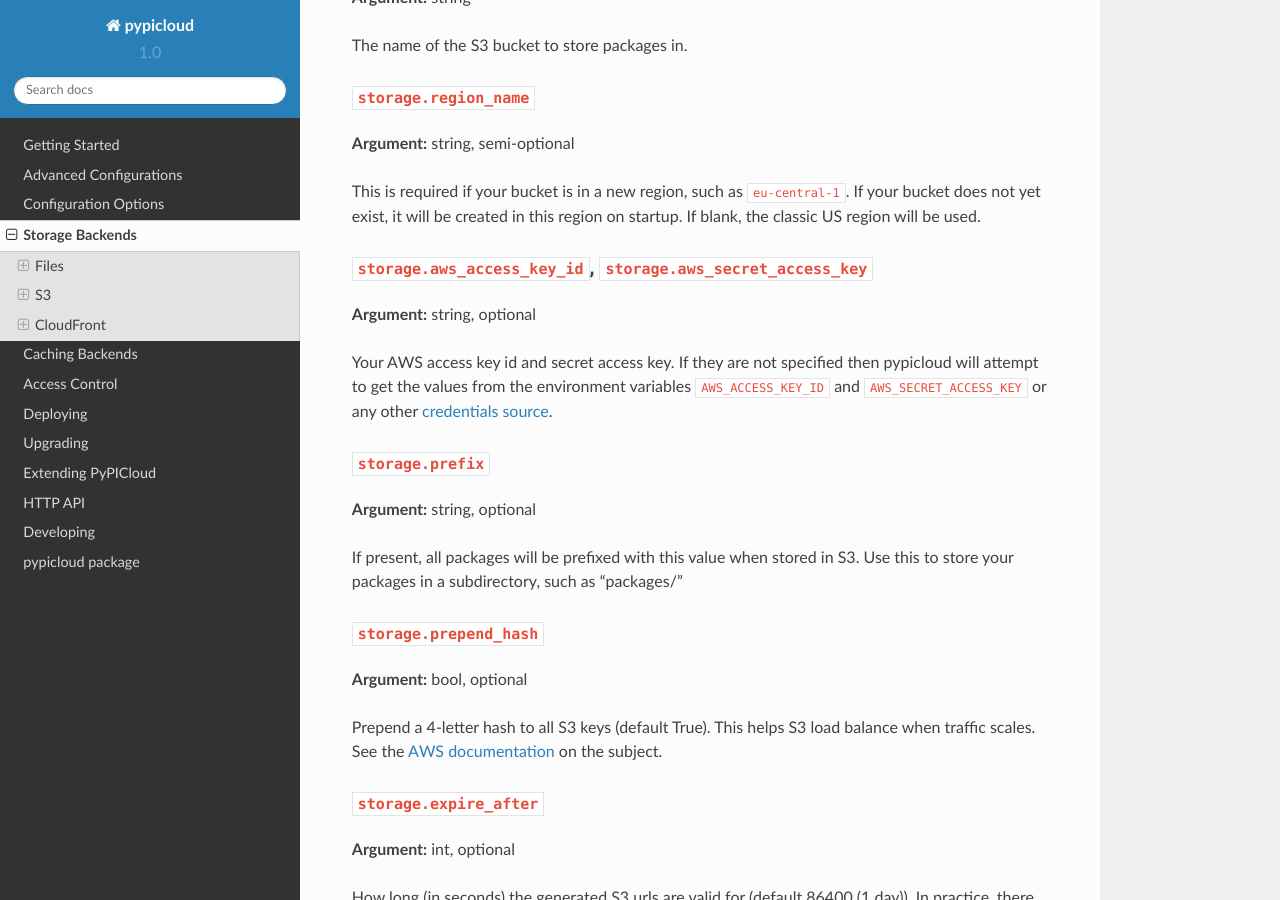
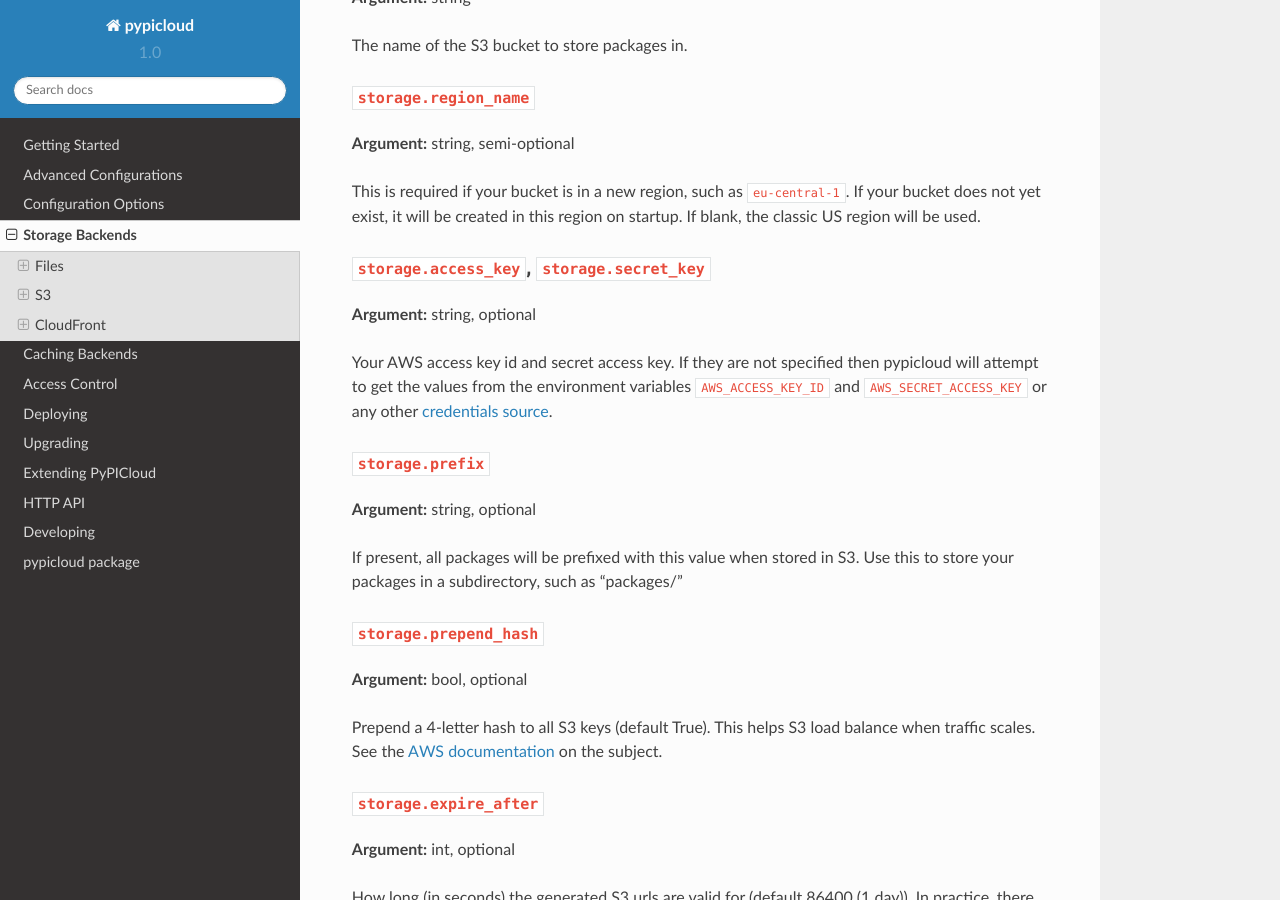
Before and after one commit to stevearc/pypicloud, a Sphinx documentation site: the page built from doc/topics/storage.rst, in a window 1280 px wide and 900 px high, scrolled down 1375 px. Built offline with Sphinx 7.4.7 and the Read the Docs theme 2.0.0, drawn with Linux system fonts in a browser that asks for light colours; pages that are not in the unit, such as notebooks, are missing from menus.

Commit message:
S3 storage config names appear to be invalid
Tried to create a config using `storage.aws_secret_access_key` and `storage.aws_access_key_id` but the server could not authenticate with S3.  Changed it to "access_key" and "secret_key" after going through error stacktrace and seeing what the source code looks for.

This also might need to be changed for the dynamodb cache backend...

```diff
--- a/doc/topics/storage.rst
+++ b/doc/topics/storage.rst
@@ -67,7 +67,7 @@
 
 .. _s3_credentials:
 
-``storage.aws_access_key_id``, ``storage.aws_secret_access_key``
+``storage.access_key``, ``storage.secret_key``
 ~~~~~~~~~~~~~~~~~~~~~~~~~~~~~~~~~~~~~~~~~~~~~~~~~~~~~~~~~~~~~~~~
 **Argument:** string, optional
 
```
